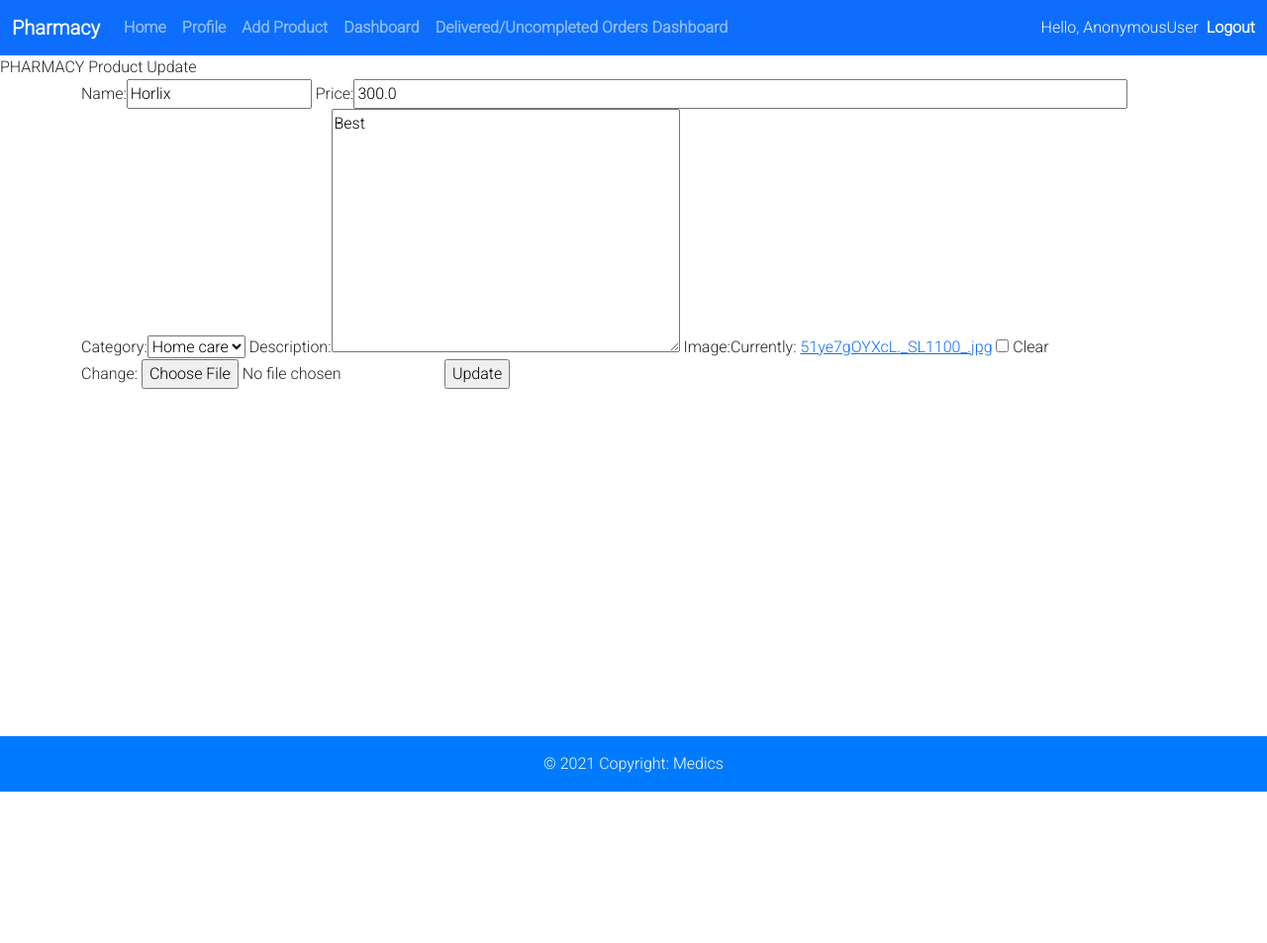
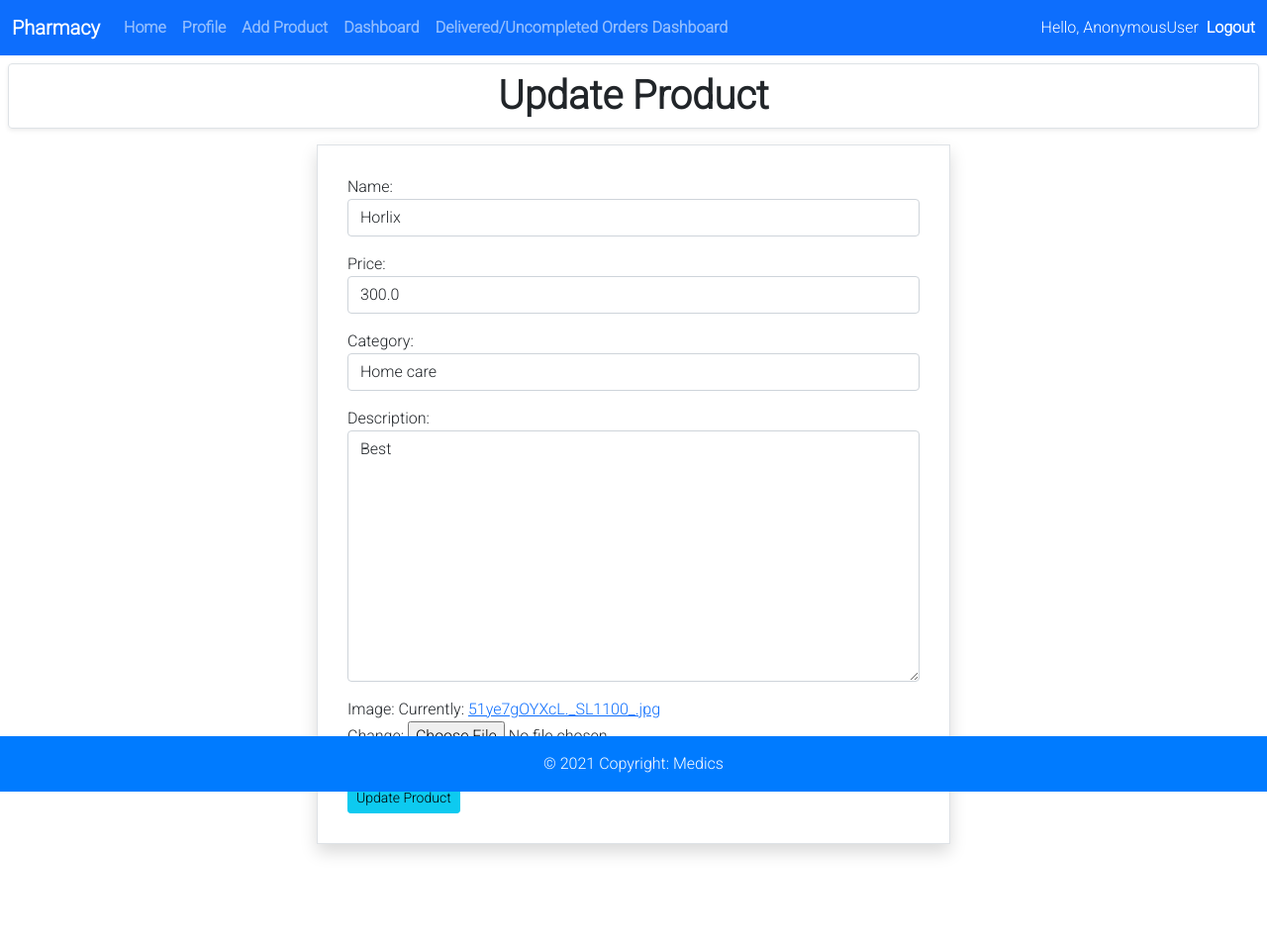
Before and after one commit to dpuman/project_medics, a Django app: page /pharmacy/product/edit/1 in a window 1280 px wide. Shown: the whole page at 99% size. Before the commit the page ends 800 px from the top, so only its background shows below. Run offline with Django 3.2, Linux system fonts and the light colour scheme; data comes from the database, SQL or seed files in the repository; both versions use the stored data as it was after the commit; some libraries are stand-ins or nearby versions.

Commit message:
style of pharmacy profile update,product update d

```diff
--- a/medics/pharmacy/form.py
+++ b/medics/pharmacy/form.py
@@ -1,3 +1,4 @@
+from django import forms
 from django.forms import ModelForm
 from django.contrib.auth.forms import UserCreationForm
 from django.contrib.auth.models import User
@@ -22,6 +23,13 @@ class CreateProductForm(ModelForm):
     class Meta:
         model = Product
         fields = ['name', 'price', 'category', 'description', 'image']
+        widgets = {
+            'name': forms.TextInput(attrs={'class': 'form-control'}),
+            'price': forms.NumberInput(attrs={'class': 'form-control'}),
+            'category': forms.Select(attrs={'class': 'form-control'}),
+            'description': forms.Textarea(attrs={'class': 'form-control'}),
+            # 'image': forms.ImageInput(attrs={'class': 'form-control'}),
+        }
 
 
 class CreateUserForm(UserCreationForm):
@@ -49,6 +57,12 @@ class UpdatePharmacyForm(ModelForm):
         model = Pharmacy
         fields = '__all__'
         exclude = ['user', 'date_created']
+        widgets = {
+            'shop_name': forms.TextInput(attrs={'class': 'form-control'}),
+            'phone': forms.TextInput(attrs={'class': 'form-control'}),
+            'address': forms.TextInput(attrs={'class': 'form-control'}),
+            'area': forms.TextInput(attrs={'class': 'form-control'}),
+        }
 
 
 class UpdateOrder(ModelForm):
--- a/medics/pharmacy/templates/pharmacy/pharmacyBase.html
+++ b/medics/pharmacy/templates/pharmacy/pharmacyBase.html
@@ -57,7 +57,8 @@
             margin-right: 5px;
         }
 
-        .add-product {
+        .add-product,
+        .pharmacy-profile-edit {
             display: block;
             width: 50%;
             margin: auto;
@@ -71,6 +72,23 @@
             width: 70%;
 
 
+        }
+
+        .add-product p input[name="name"],
+        p input[name="price"] {
+            width: 100%;
+
+
+        }
+
+        .edit-product p input[id="image-clear_id"],
+        p label[for="image-clear_id"] {
+            display: none;
+        }
+
+        .pharmacy-profile-edit p input[id="profile_pic-clear_id"],
+        p label[for="profile_pic-clear_id"] {
+            display: none;
         }
     </style>
 
--- a/medics/pharmacy/templates/pharmacy/pharmacyProductUpdate.html
+++ b/medics/pharmacy/templates/pharmacy/pharmacyProductUpdate.html
@@ -1,14 +1,17 @@
 {%extends 'pharmacy/pharmacyBase.html'%}
 
 {%block content%}
-PHARMACY Product Update
+<h1 class="text-center border rounded m-2 shadow-sm fw-bold py-2 ">Update Product</h1>
 
-<div class="container">
+
+<div class="container add-product  border shadow mt-3 ">
     <form method="POST">
         {% csrf_token %}
-        {{form}}
+        <div class="form-group edit-product">
+            {{form.as_p}}
+        </div>
 
-        <input type="submit" value="Update">
+        <input type="submit" value="Update Product" class="btn btn-info btn-sm mt-3">
 
 
     </form>
```
Also changed, not shown: medics/pharmacy/templates/pharmacy/pharmacyNavbar.html (+0 -37 lines), medics/pharmacy/templates/pharmacy/pharmacyProfileEdit.html (+7 -5 lines), medics/db.sqlite3.
